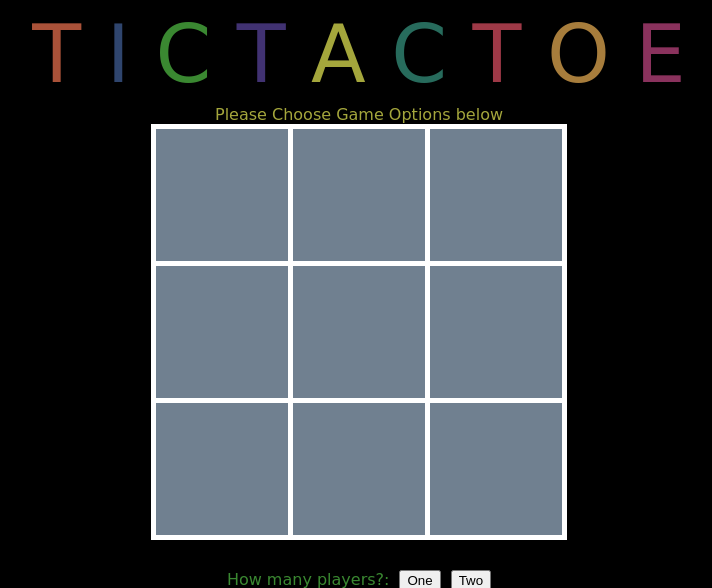
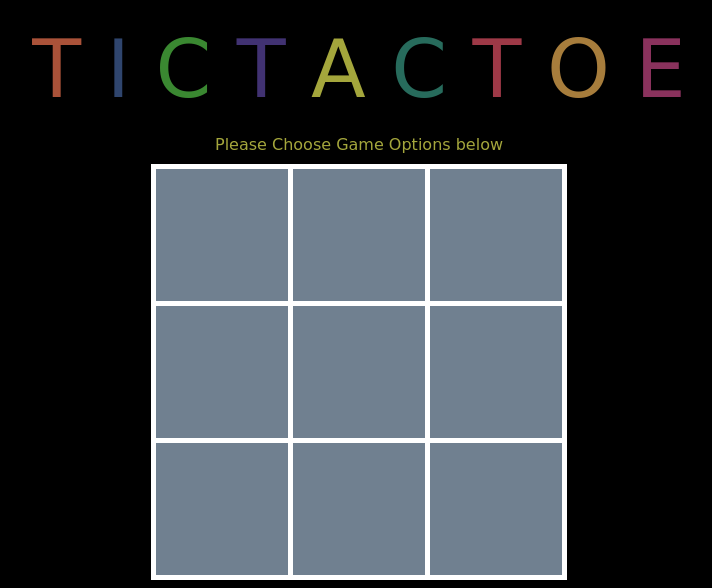
Before and after one commit to Rubick-dev/TicTacToe, a PHP site: page / in a window 1280 px wide. Shown: the top 588 px of the page, without its empty margins (281-993 px from the left). Run offline with PHP 8.4, Linux system fonts and the light colour scheme; some libraries are stand-ins or nearby versions; some web fonts are replaced.

Commit message:
bootstrap didn't resolve the problem, trying with lineHieght

```diff
--- a/index.html
+++ b/index.html
@@ -75,9 +75,10 @@
 
   </div> <!-- End of Container Div -->
 
-  <script src="https://code.jquery.com/jquery-3.3.1.min.js" integrity="sha256-FgpCb/KJQlLNfOu91ta32o/NMZxltwRo8QtmkMRdAu8=" crossorigin="anonymous"></script>
+  <!-- keeping this for testing of normalising css, it didnt fix the spacing issues i had between chrome on tablet device and PC chrome-->
+  <!-- <script src="https://code.jquery.com/jquery-3.3.1.min.js" integrity="sha256-FgpCb/KJQlLNfOu91ta32o/NMZxltwRo8QtmkMRdAu8=" crossorigin="anonymous"></script>
   <script src="https://cdnjs.cloudflare.com/ajax/libs/popper.js/1.12.9/umd/popper.min.js" integrity="sha384-ApNbgh9B+Y1QKtv3Rn7W3mgPxhU9K/ScQsAP7hUibX39j7fakFPskvXusvfa0b4Q" crossorigin="anonymous"></script>
-  <script src="https://maxcdn.bootstrapcdn.com/bootstrap/4.0.0/js/bootstrap.min.js" integrity="sha384-JZR6Spejh4U02d8jOt6vLEHfe/JQGiRRSQQxSfFWpi1MquVdAyjUar5+76PVCmYl" crossorigin="anonymous"></script>
+  <script src="https://maxcdn.bootstrapcdn.com/bootstrap/4.0.0/js/bootstrap.min.js" integrity="sha384-JZR6Spejh4U02d8jOt6vLEHfe/JQGiRRSQQxSfFWpi1MquVdAyjUar5+76PVCmYl" crossorigin="anonymous"></script> -->
   <script type="text/javascript" src="app.js"></script>
 </body>
 </html>
--- a/styles.css
+++ b/styles.css
@@ -6,6 +6,10 @@ body {
   min-width: 300px;
 }
 
+.heading {
+  line-height:100px;
+  margin-top: 20px;
+}
 h1 {
   font-family: 'Bungee Inline', cursive;
   font-weight: normal;
@@ -44,7 +48,8 @@ td {
   display: none;
   text-align: center;
   justify-content: center;
-  /* margin-top: -30px; */
+  margin-top: 15px;
+  margin-bottom: 10px;
 }
 
 .text {
```
